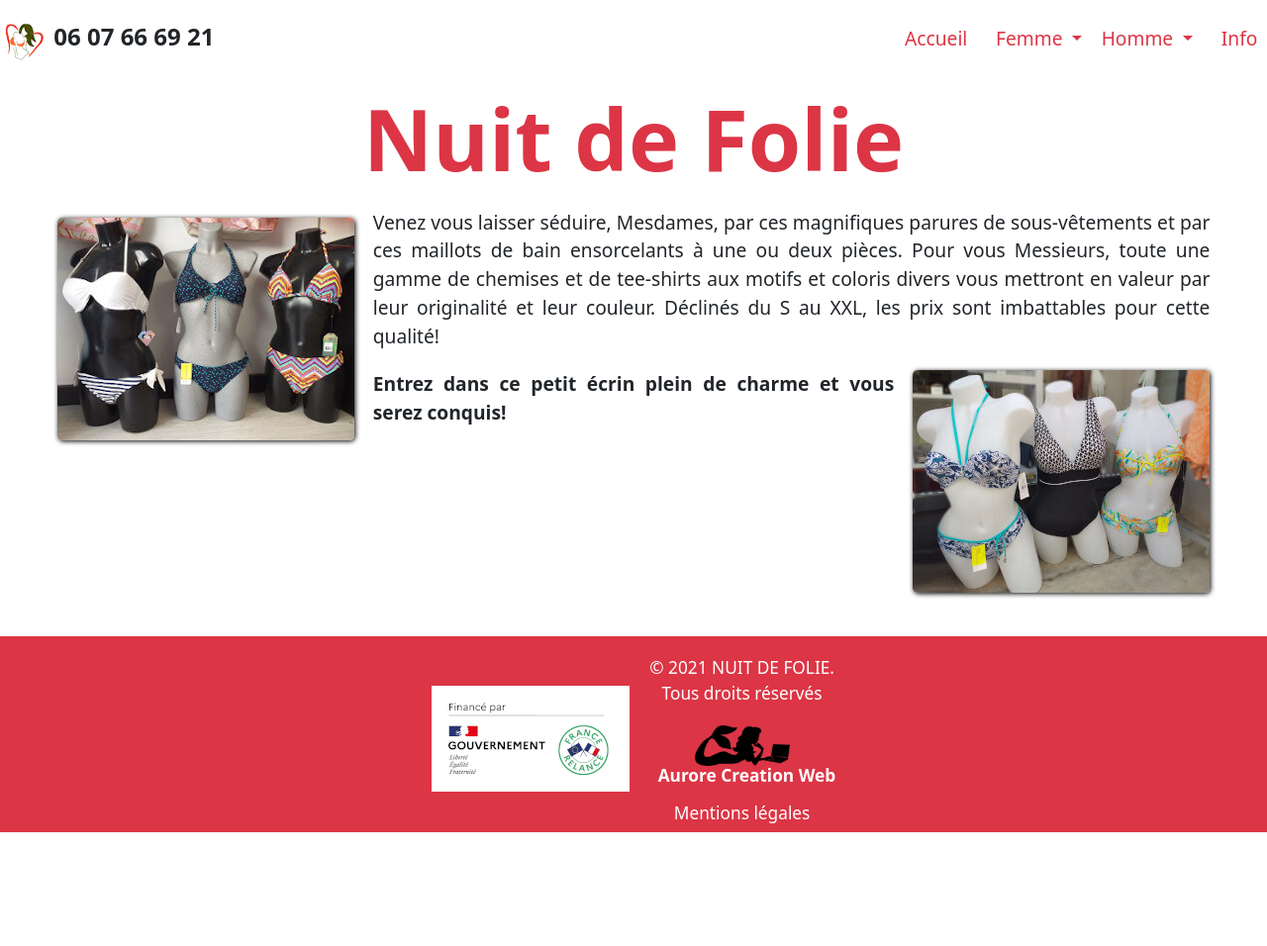
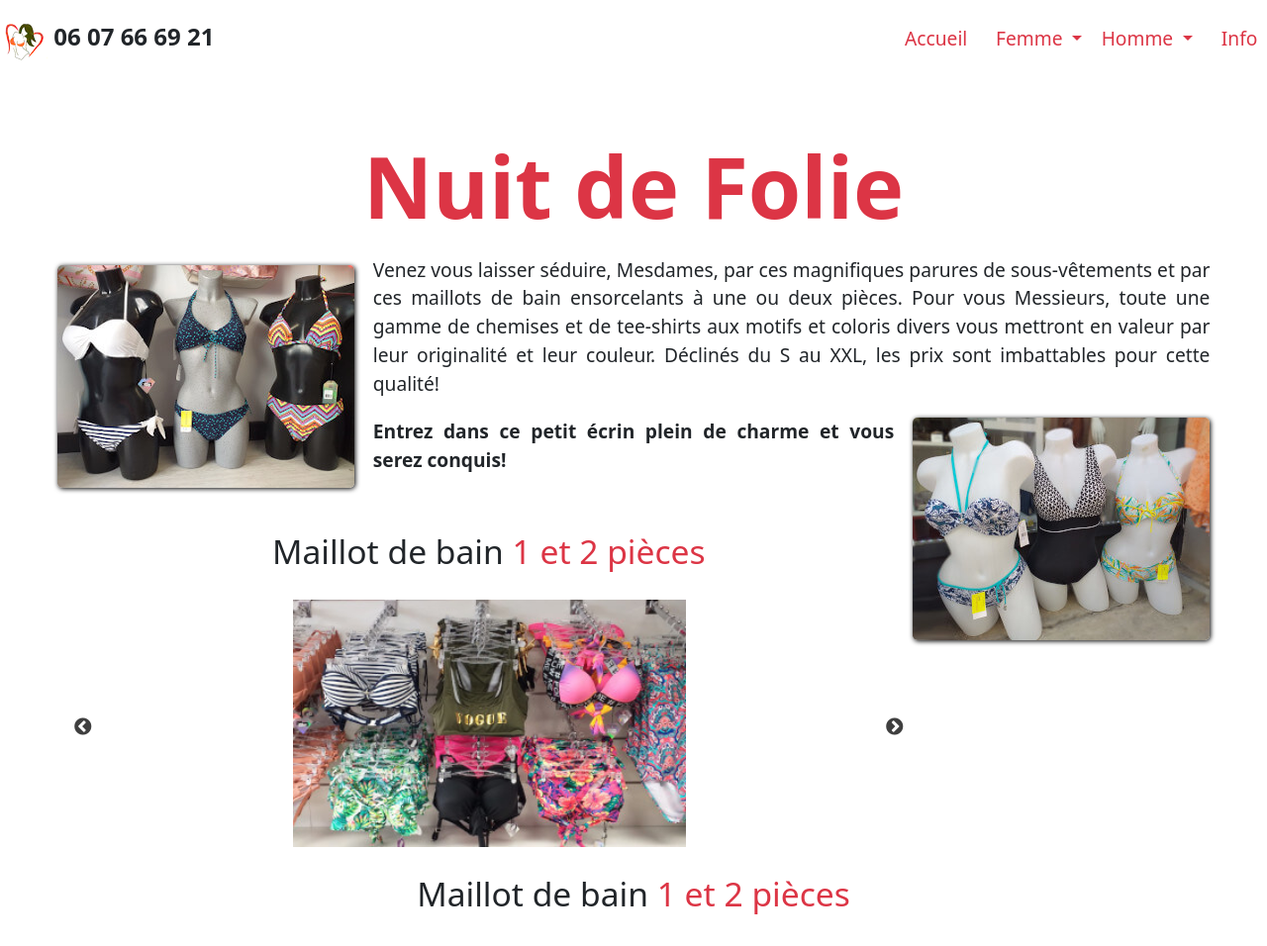
Before and after one commit to Chaplin16/NuitDeFolie, a plain HTML site: page index.html in a window 1280 px wide. Shown: the top 956 px of the page at 99% size. Before the commit the page ends 841 px from the top, so only its background shows below. Drawn offline with nearby package versions, Linux system fonts and the light colour scheme.

Commit message:
premier carrousel maillot de bain femme

```diff
--- a/index.html
+++ b/index.html
@@ -93,8 +93,8 @@
             </nav>
         </header>
 
-            <main class="m-5 mt-2">
-                <section class="mb-5" >
+            <main class="mt-2">
+                <section class="m-5" >
                     <h1 class="text-center fw-bolder text-danger display-2 mb-3"> Nuit de Folie</h1>
                     <p>
                         <img class="left me-3 mt-2 h-auto rounded" src="images/dummies-swimsuit.jpeg">
@@ -110,6 +110,33 @@
                     </p>
                 </section>
 
+                <!-- first carousel swimsuit -->
+                <div class="container text-center my-3" id="swimsuit">
+                    <h3 class="font-weight-light pb-3 command">
+                        Maillot de bain <span class="text-danger">1 et 2 pièces</span>
+                    </h3>
+                    <div class="row mx-auto my-auto justify-content-center">
+                        <div id="recipeCarousel" data-bs-ride="carousel">
+                            <div class="carousel-slick firstCarousel"  role="listbox">
+                                <!-- insertion via index.js et swimsuit.js-->
+                            </div>
+                        </div >
+                    </div>
+                </div>
+
+                <!-- second carousel swimsuit -->
+                <div class="container text-center my-3" id="swimsuit">
+                    <h3 class="font-weight-light pb-3 command">
+                        Maillot de bain <span class="text-danger">1 et 2 pièces</span>
+                    </h3>
+                    <div class="row mx-auto my-auto justify-content-center">
+                        <div id="recipeCarousel" data-bs-ride="carousel">
+                            <div class="carousel-slick firstCarousel"  role="listbox">
+                                <!-- insertion via index.js et swimsuit.js-->
+                            </div>
+                        </div >
+                    </div>
+                </div>
 
             </main>
 
@@ -127,8 +154,8 @@
             </div>
             </footer>
     </body>
+    <script src="js/swimsuit.js"></script>
     <script src="js/index.js"></script>
-    <script src="js/swimsuit.js"></script>
     <script src="https://cdn.jsdelivr.net/npm/bootstrap@5.0.2/dist/js/bootstrap.bundle.min.js"
     integrity="sha384-MrcW6ZMFYlzcLA8Nl+NtUVF0sA7MsXsP1UyJoMp4YLEuNSfAP+JcXn/tWtIaxVXM"
     crossorigin="anonymous">
--- /dev/null
+++ b/js/index.js
@@ -0,0 +1,53 @@
+function carousel(selector, data) {
+    let element = document.querySelector(selector);
+    data.forEach(function(d) {
+        element.innerHTML +=
+        `<div class="card-img"><img src="${d.attachment}" alt="${d.alt}" class=""></div>`;
+    });
+    $(element).slick({
+        centerMode: true,
+        centerPadding: '60px',
+        slidesToShow: 1,
+        arrows: true,
+        adaptiveHeight: true,
+        responsive: [{
+                breakpoint: 1300,
+                settings: {
+                    arrows: true,
+                    centerMode: true,
+                    centerPadding: '40px',
+                    slidesToShow: 1
+                }
+        //    },
+        //     {
+        //         breakpoint: 1000,
+        //         settings: {
+        //             arrows: true,
+        //             centerMode: true,
+        //             centerPadding: '40px',
+        //             slidesToShow: 2.5
+        //         }
+        //     },
+        //     {
+        //         breakpoint: 768,
+        //         settings: {
+        //             arrows: true,
+        //             centerMode: true,
+        //             centerPadding: '40px',
+        //             slidesToShow: 1.5
+        //         }
+        //     },
+        //     {
+        //         breakpoint: 480,
+        //         settings: {
+        //             arrows: true,
+        //             centerMode: true,
+        //             centerPadding: '40px',
+        //             slidesToShow: 1
+        //         }
+             }
+         ]
+    });
+}
+
+carousel(".firstCarousel", swimsuit);
--- /dev/null
+++ b/js/swimsuit.js
@@ -0,0 +1,67 @@
+const swimsuit = [
+    {
+        id:1,
+        attachment: "images/bikini.jpeg",
+        alt:" Plusieurs maillots de bain colorés à la boutique Nuit de Folie à Aigues-Mortes"
+    },
+    {
+        id:2,
+        attachment: "images/one-piece-swimsuit-3.jpeg",
+        alt:" Maillots de bain chez Nuit de Folie à Aigues-Mortes"
+    },
+    {
+        id:3,
+        attachment: "images/one-piece-swimsuit-4.jpeg",
+        alt:" Maillots de bain multicolores deux pieces à la boutique Nuit de Folie"
+    },
+    {
+        id:4,
+        attachment: "images/one-piece-swimsuit-2.jpeg",
+        alt:" Maillots de bain blancs et noirs dans le magasin NUIT DE FOLIE"
+    },
+    {
+        id:5,
+        attachment: "images/dummy-swimsuit-beige.jpeg",
+        alt:"Mannequin portant un deux pieces beige doré à la boutique Nuit de Folie"
+    },
+    {
+        id:6,
+        attachment: "images/dummy-swimsuit.jpeg",
+        alt:"Mannequin portant un deux pieces vert kaki à la boutique d'Aigues-Mortes"
+    },
+    {
+        id:7,
+        attachment: "images/swimsuit-fuchsia.jpeg",
+        alt:"soutien-gorge du maillot de bain à fleur à la boutique Nuit de Folie"
+    },
+    {
+        id:8,
+        attachment: "images/swimsuit-sailor.jpeg",
+        alt:"soutien-gorge du maillot de bain imprimé 'marin' à la boutique Nuit de Folie d'Aigues-Mortes"
+    },
+    {
+        id:9,
+        attachment: "images/swimsuit-multicoloured.jpeg",
+        alt:"soutien-gorge du maillot de bain imprimé multicolor à la boutique Nuit de Folie d'Aigues-Mortes"
+    },
+    {
+        id:10,
+        attachment: "images/swimsuit-pink.jpeg",
+        alt:"Soutien-gorge du maillot de bain rose chez Nuit de Folie"
+    },
+    {
+        id:11,
+        attachment:"images/swimsuit-multicoloured-light.jpeg",
+        alt:"Soutien-gorge du maillot de bain multicolor clair chez Nuit de Folie"
+    },
+    {
+        id:12,
+        attachment: "images/swimsuit-black.jpeg",
+        alt:"soutien-gorge du maillot de bain noir chez Nuit de Folie"
+    },
+    {
+        id:13,
+        attachment: "images/one-piece-swimsuit.jpeg",
+        alt:"Maillot de bain une pièce à la boutique Nuit de Folie"
+    }
+]
--- a/style.scss
+++ b/style.scss
@@ -17,9 +17,7 @@ html{
     }
 }
 //main
-main{
-    padding-bottom: 5rem!important;
-}
+
 .text{
     text-align: justify;
 }
@@ -35,6 +33,19 @@ p img{
     }
 }
 
+.card-img{
+    margin-left: 0!important;
+    height: 100%!important;
+    width: auto!important;
+    & img{
+        object-fit: contain!important;
+        height: 13rem!important;
+    }
+}
+
+.slick-prev:before, .slick-next:before{
+    color: #000;
+}
 // footer
 footer{
     flex-direction: column;
```
Also changed, not shown: info.html (+94 -0 lines), style.css, 1 other file.
